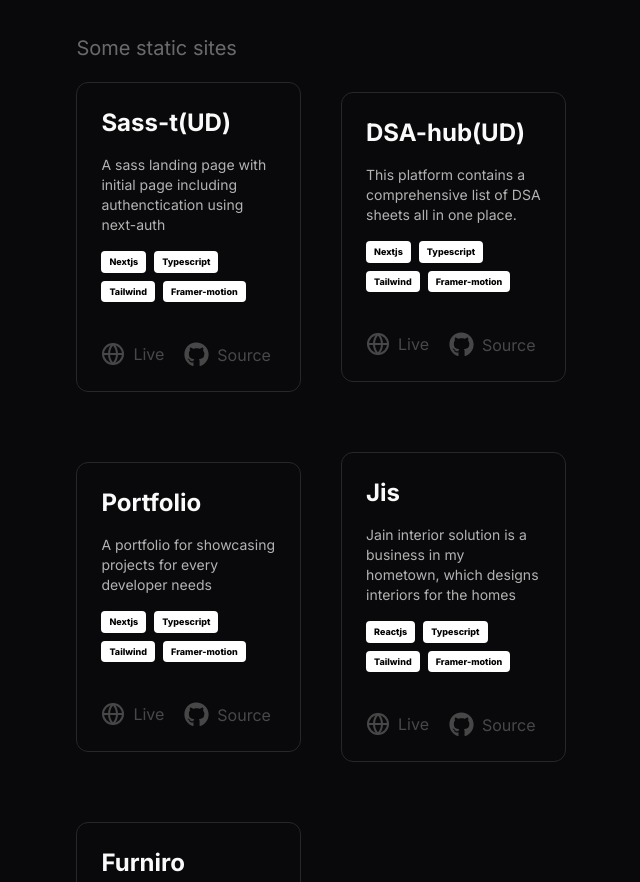
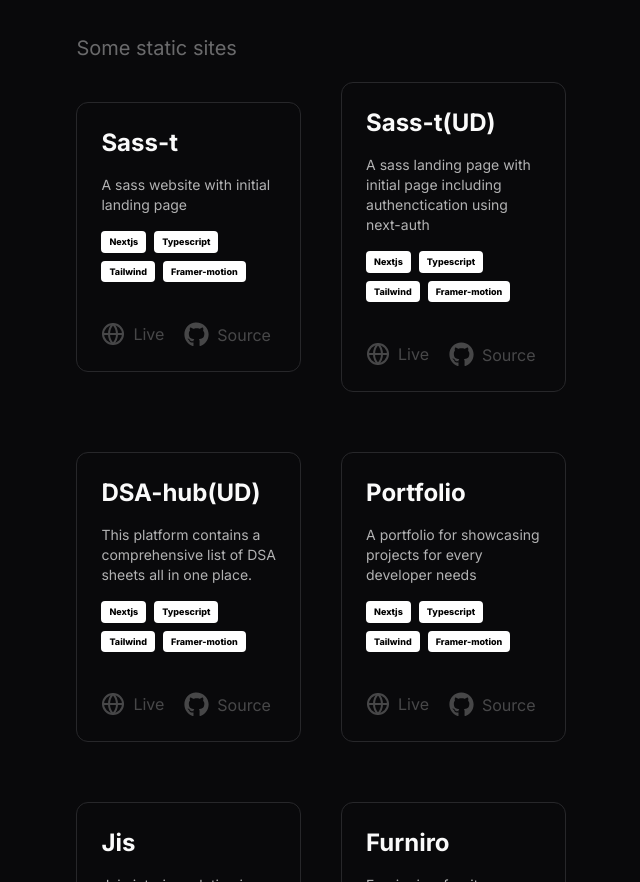
Before and after one commit to Piyush5784/Piyush-portfolio, a Next.js app: page / in a window 1280 px wide. Shown: the part 2060-2942 px from the top of the page, without its empty margins (314-954 px from the left). Built offline with nearby package versions, Linux system fonts and the light colour scheme.

Commit message:
added project

```diff
--- a/src/Content.ts
+++ b/src/Content.ts
@@ -151,6 +151,13 @@ export const Content: ContentType = {
   ],
   landingPage: [
     {
+      name: "Sass-t",
+      description: "A sass website with initial landing page",
+      skills: ["Nextjs", "Typescript", "Tailwind", "Framer-motion"],
+      liveSrc: "https://next-template-rosy.vercel.app",
+      sourceSrc: "https://github.com/Piyush5784/next-template",
+    },
+    {
       name: "Sass-t(UD)",
       description:
         "A sass landing page with initial page including authenctication using next-auth",
```
